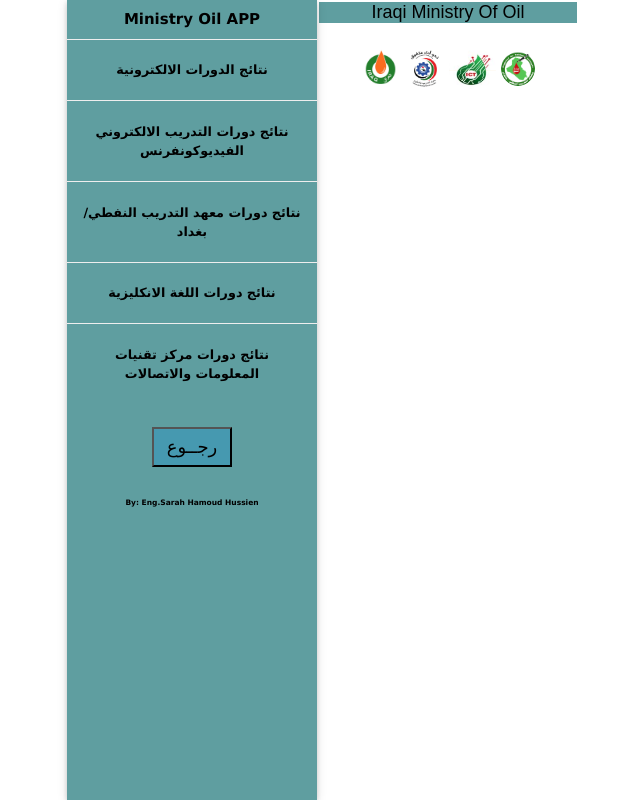
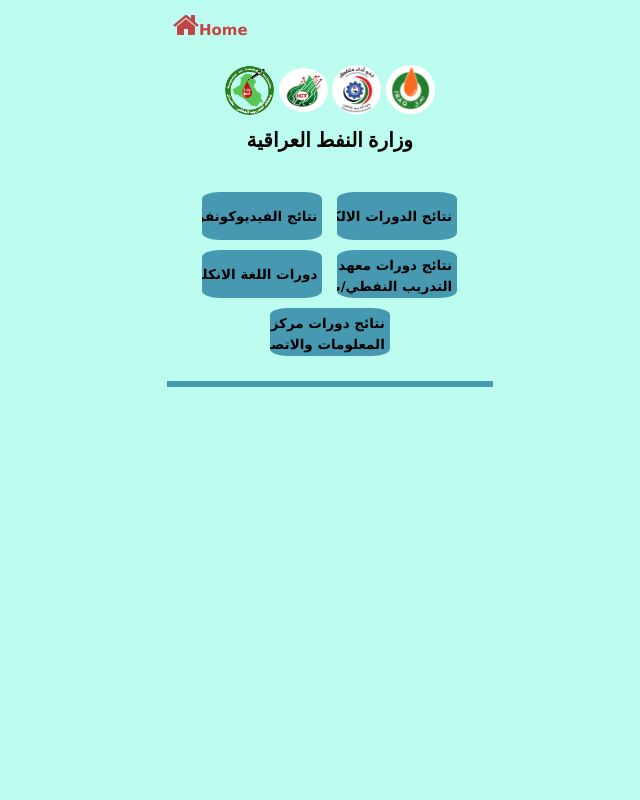
Before and after one commit to sarahhamoud/ministryoil, a plain HTML site: page index.html in a window 1280 px wide. Shown: the whole page, without its empty margins (317-957 px from the left). Drawn offline with nearby package versions, Linux system fonts and the light colour scheme.

Commit message:
last design

```diff
--- a/index.css
+++ b/index.css
@@ -4,61 +4,79 @@
   -moz-box-sizing: border-box;
   -ms-box-sizing:border-box;
   box-sizing: border-box;
+
 }
 body{
   flex-wrap: wrap;
+padding: 10px;
+background-color: rgb(189, 253, 240);
+border-bottom: none;
+
 
 
 }
-  .w3-sidebar{
-    width: 35%;
-    background-color: cadetblue;
-
+.fa{
+font-size: x-large;
+}
+.sid{
+text-align: center;
+direction: rtl;
+contain: content;
 
 }
-  .sid2{
-    margin-left: 35%;
+
+.btn {
+border: none;
+color: rgb(195, 68, 68);
+font-size:100%;
+cursor: pointer;
+height: 10px;
+width: 48;
+text-align: left;
+background-color: rgb(255, 255, 255);
+}
+button{
+width: 120px;
+height: 48px;
+}
+.top{
+text-align: left;
+ border: 20px;
+ font-weight: bold;
+
+}
+a:link{
+  color: red;
+  text-decoration: none;
+}
+
+h4{
+font-weight: bold;
+}
+h2{
+text-align: center;
+font-size: 100% ;
+font-weight:bold ;
+background-color: rgb(70, 153, 176);
+padding: 5px;
+font-weight: bold;
+}
+
+p{
+text-align: center;
+  font-size: 90%;
+  font-weight: bold;
+  padding: 0px;
+margin: 0px;
+
+}
+@media screen and (min-width: 500px){
+ body{
+ margin-left: 37%;
+ margin-right:36%;
+
 
 
  }
 
-  .top{
-    text-align: center;
-    contain: content;
-    align-items: center;
-   border: 20px;
-   padding: 2px;
 }
-
-  .topname{
-    padding: 0px;
-    margin: 0px;
-    font: 1em;
-    background-color: cadetblue;
-}
-h2{
-    text-align: center;
- font-size: 1.7em ;
-}
-.mini{
-width:40%;
-border-radius: 50%;
-
-}
-p{
-    font-size: 85%;
-    font-weight: bold;
-
-}
-@media screen and (min-width: 600px){
-   body{
-   margin-left: 30%;
-   margin-right: 30%
-   }
-   .w3-sidebar{
-    width: 250px;
-   }
-   .sid2{
-    margin-left:  250px;;
-   }
-  }
--- a/index.html
+++ b/index.html
@@ -6,53 +6,37 @@
 <meta name="viewport" content="width=device-width, initial-scale=1">
 <link rel="stylesheet" href="https://www.w3schools.com/w3css/4/w3.css">
 <link rel="stylesheet" href="مركزية.css" type="text/css">
+<link rel="stylesheet" href="https://cdnjs.cloudflare.com/ajax/libs/font-awesome/4.7.0/css/font-awesome.min.css">
 <link rel="stylesheet" type="text/css" href="index.css">
 <body>
-
-<div class="w3-sidebar w3-bar-block  w3-card"  class="sid">
-  <h7 class="w3-bar-item" style="font-weight: bold;text-align: center;">Ministry Oil APP</h7>
-  <hr style="padding: 0px; margin:0px;">
-  <button style="text-align: center;"  class="w3-bar-item w3-button tablink" onclick="openLink(event, 'Fade')"><p>نتائج الدورات الالكترونية</p></button>
-  <hr style="padding: 0px; margin:0px;">
-  <button style="text-align: center;" class="w3-bar-item w3-button tablink" onclick="openLink(event, 'Zoom')"><p> نتائج دورات التدريب الالكتروني الفيديوكونفرنس</p></button>
-  <hr style="padding: 0px; margin:0px;">
-  <button style="text-align: center;"  class="w3-bar-item w3-button tablink" onclick="openLink(event, 'Fades')"><p>نتائج دورات معهد التدريب النفطي/بغداد</p></button>
-  <hr style="padding: 0px; margin:0px;">
-  <button style="text-align: center;" class="w3-bar-item w3-button tablink" onclick="openLink(event, 'Fa')"><p>نتائج دورات  اللغة الانكليزية</p></button>
-  <hr style="padding: 0px; margin:0px;">
-  <button style="text-align: center;" class="w3-bar-item w3-button tablink" onclick="openLink(event, 'Zoo')"><p> نتائج دورات مركز تقنيات المعلومات والاتصالات</p></button>
+  <div class="sid">
+    <div class="top">
+      <a href="https://sarahhamoud.github.io/win/" ><button class="btn" style="background-color: inherit;">Home<i class="fa fa-home" style="font-size: 28px;"></i> </button></a>
+    </div>
+        <br><div>
+          <img src="mini.jpg" style="width: 15%;height: auto; border-radius: 50%;border: none;">
+          <img src="دائرة التدريب.png" style="width: 15%;height: auto; border-radius: 50%;border: none;">
+          <img src="تقنية المعلومات.png" style="width: 15%;height: auto; border-radius: 50%;border: none;">
+          <img src="معهد بغداد.png" style="width: 15%;height: auto; border-radius: 50%;border: none;">
+       <h4  style="text-align: center;"> وزارة النفط العراقية</h4>
+    </div><br>
+  <button style="text-align: center;background-color: rgb(70, 153, 176);border-radius: 15%;padding: 5px;margin: 5px;"  class="w3-bar-item w3-button tablink" onclick="openLink(event, 'Fade')"><p>نتائج الدورات الالكترونية</p></button>
+  <button style="text-align: center;background-color: rgb(70, 153, 176);border-radius: 15%;padding: 5px;margin: 5px;" class="w3-bar-item w3-button tablink" onclick="openLink(event, 'Zoom')"><p> نتائج الفيديوكونفرنس</p></button>
+  <button style="text-align: center;background-color: rgb(70, 153, 176);border-radius: 15%;padding: 5px;margin: 5px;"  class="w3-bar-item w3-button tablink" onclick="openLink(event, 'Fades')"><p>نتائج دورات معهد <br>التدريب النفطي/بغداد</p></button>
+  <button style="text-align: center;background-color: rgb(70, 153, 176);border-radius: 15%;padding: 5px;margin: 5px;" class="w3-bar-item w3-button tablink" onclick="openLink(event, 'Fa')"><p> دورات اللغة الانكليزية</p></button>
+  <button style="text-align: center;background-color: rgb(70, 153, 176);border-radius: 15%;padding: 5px;margin: 5px;" class="w3-bar-item w3-button tablink" onclick="openLink(event, 'Zoo')"><p> نتائج دورات مركز تقنيات<br> المعلومات والاتصالات</p></button>
 
 
 <br>
-<div style="text-align: center;">
-  <a href="#" onclick="window.history.back(); return false;" ><button type="buttons" class="back" style="font-size: 1.2em;">رجــوع</button></a>
-</div>
-  <div style="text-align: center;">
-    <br>
 
-  <footer>
-  <p style="font-size: 0.5em;"> By: Eng.Sarah Hamoud Hussien</p>
-  </footer>
-  </div>
+<hr style="color: rgb(70, 153, 176);border: 3px solid; width: 100%;">
 </div>
 
-<div  class="sid2">
-  <div class="top">
-
-      <h3 class="topname">Iraqi Ministry Of Oil</h3>
-
-  </div>
-  <div style="text-align: center;">
-    <br>
-    <img src="mini.jpg"  style="border-radius: 50%; width: 15%;height: 12%;border: none;">
-    <img src="دائرة التدريب.png"  style="border-radius: 50%; width: 15%;height: 12%;border: none;">
-    <img src="تقنية المعلومات.png"  style="border-radius: 50%; width: 18%; height:50%;border: none;">
-    <img src="معهد بغداد.png"  style="border-radius: 50%; width: 13%;height: 10%;border: none;">
-    </div>
+<div>
   <div id="Fade" class="w3-container city w3-animate-opacity" style="display:none">
     <div class="top">
 
-         <h3>الدورات الالكترونية لوزارة النفط 2024 </h3>
+         <h2>الدورات الالكترونية لوزارة النفط 2024 </h2>
     <div class="group">
       <p class="month"> كانون الثاني</p>
       <div class="scrollmenu">
@@ -249,7 +233,7 @@
 <div id="Fades" class="w3-container city w3-animate-left" style="display:none">
   <div class="top">
 
-       <h3>نتائج دورات معهد التدريب النفطي / بغداد </h3>
+       <h2>نتائج دورات معهد التدريب النفطي / بغداد </h2>
 
        <div class="group">
         <p class="month"> كانون الثاني </p>
@@ -695,7 +679,7 @@
                           <div id="Fa" class="w3-container city w3-animate-zoom" style="display:none">
                             <div class="top">
 
-                                 <h3>نتائج دورات اللغة الانكليزية 2024 </h3>
+                                 <h2>نتائج دورات اللغة الانكليزية 2024 </h2>
                                  <div class="group">
                                   <p class="month"> نيســــان</p>
                                   <div class="scrollmenu">
@@ -741,7 +725,7 @@
                       <div id="Zoo" class="w3-container city w3-animate-opacity" style="display:none">
                         <div class="top">
 
-                             <h3>نتائج دورات مركز تقنية المعلومات 2024</h3>
+                             <h2>نتائج دورات مركز تقنية المعلومات 2024</h2>
                              <div class="group">
                               <p class="month"> كانون الثاني</p>
                               <div class="scrollmenu">
```
Lines whose indentation alone changed are shown as unchanged.
